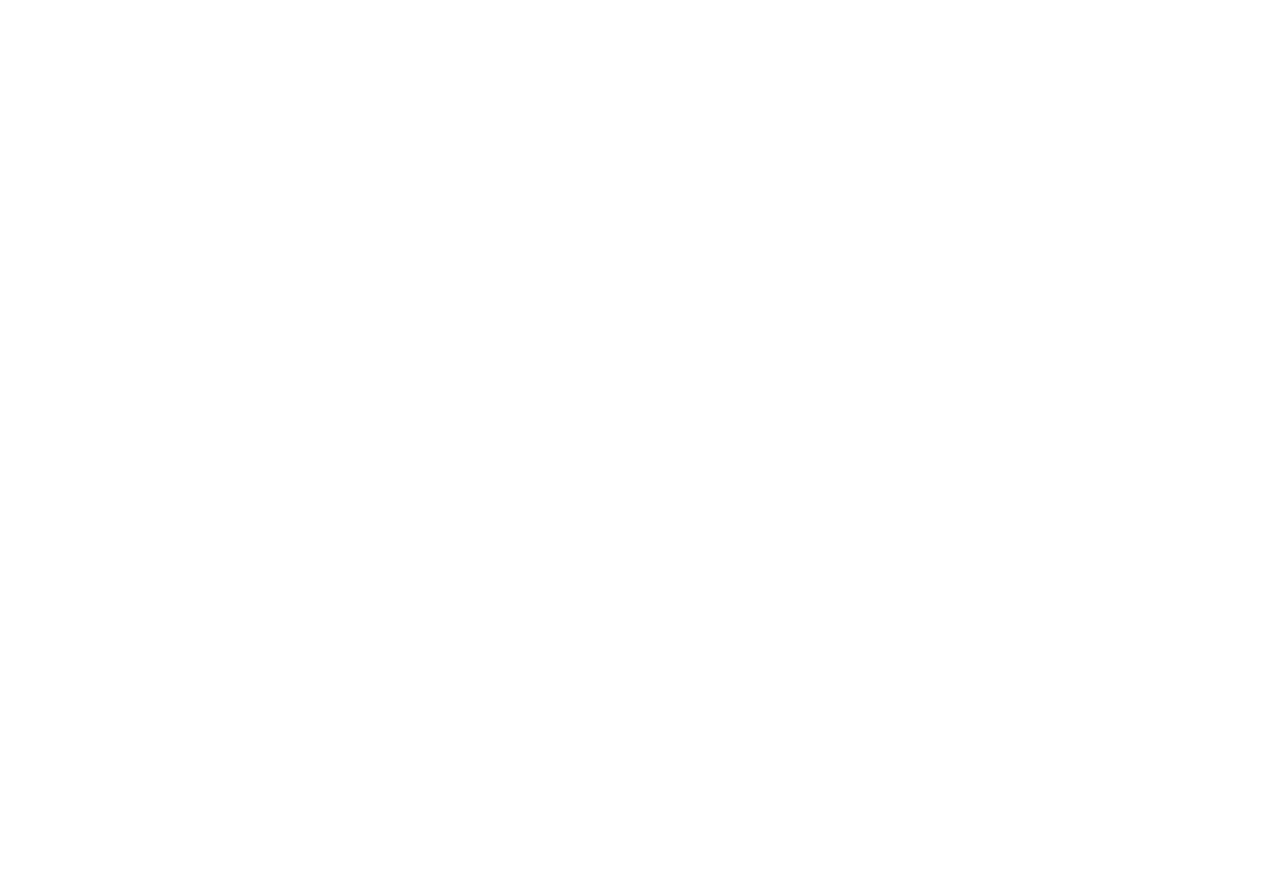
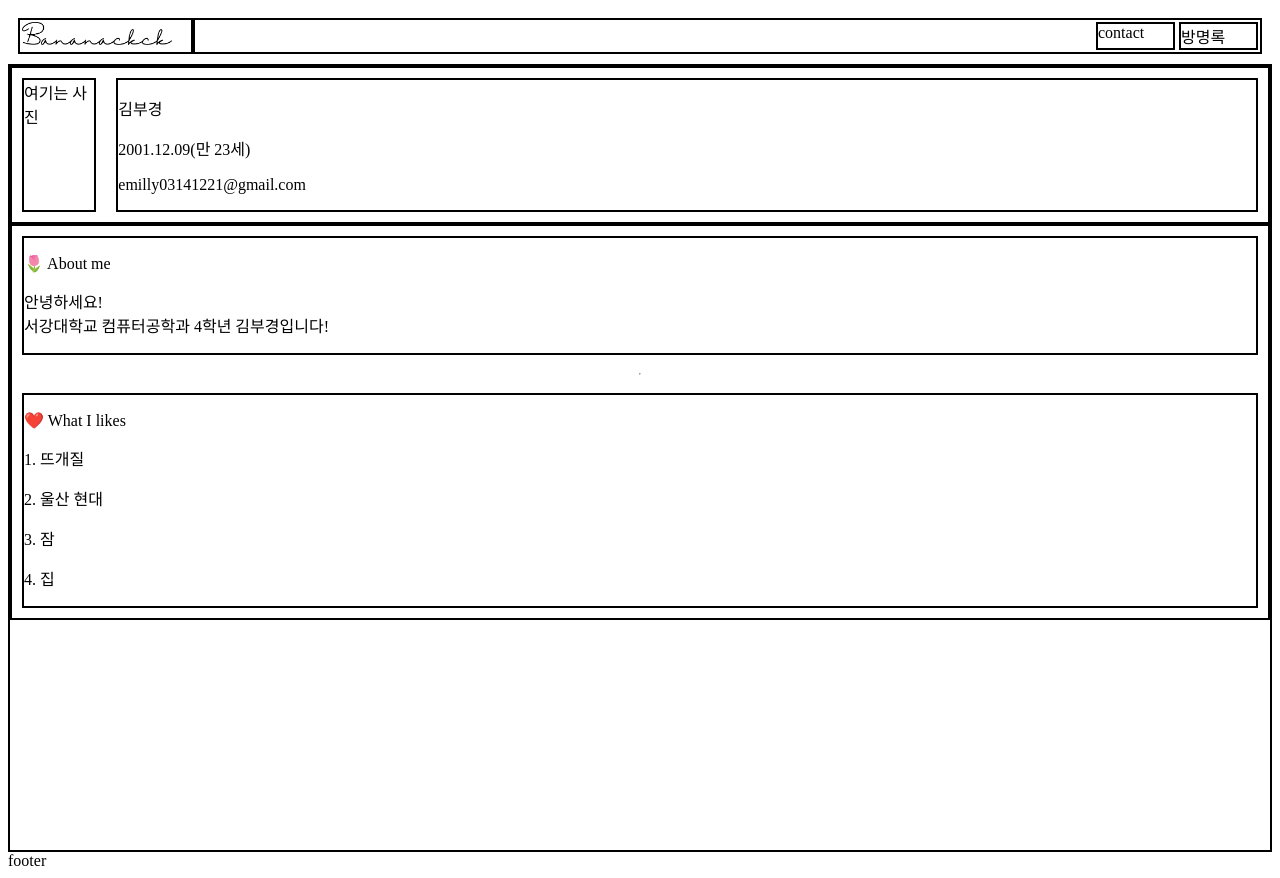
Before and after one commit to bananackck/My-homepage, a plain HTML site: page index.html in a window 1280 px wide. Before the commit the page ends 800 px from the top, so only its background shows below. Drawn offline with nearby package versions, Linux system fonts and the light colour scheme.

Commit message:
(Design) 전체 구조 설계계

```diff
--- a/index.html
+++ b/index.html
@@ -1,8 +1,61 @@
 <html>
     <head>
-        <title>리액트 배워보기</title>
+        <title>bananackck</title>
+        <link rel="stylesheet" href="style.css">
     </head>
     <body>
+        <header>
+            <div class="header-img-area">
+                <img src="./bananackck_caligraphy.png" class="header-img">
 
+            </div>
+            <div class="header-bar">
+                <div class="header-component">방명록</div>
+                <div class="header-component">contact</div>
+            </div>
+        </header>
+
+        <div class="container">
+            <div class="content-about-me">
+                <div class="my-photo">여기는 사진</div>
+                <div class="profile">
+                    <p>김부경</p>
+                    <p>2001.12.09(만 23세)</p>
+                    <p>emilly03141221@gmail.com</p>
+                </div>
+            </div>
+
+            <div class="content">
+                <div class="introduce">
+                   <p>🌷 About me </p>
+                   <p>
+                    안녕하세요!<br>
+                    서강대학교 컴퓨터공학과 4학년 김부경입니다!
+                   </p>
+                </div>
+                <hr>
+                <div class="likes">
+                    <p>❤️ What I likes</p>
+                    <p>1. 뜨개질</p>
+
+                    <p>2. 울산 현대</p>
+                    <p>3. 잠</p>
+                    <p>4. 집</p>
+                </div>
+            </div>
+        </div>
+        <footer>footer</footer>
+
+
+        <!--DOM contaioner(Root DOM node)-->
+
+        <!-- <div id="root"></div> -->
+
+        <!--react 가져오기-->
+        <script src="https://unpkg.com/react@18/umd/react.development.js" crossorigin></script>
+        <script src="https://unpkg.com/react-dom@18/umd/react-dom.development.js" crossorigin></script>
+
+        <!--react-dom 가져오기-->
+        <!-- <script src="MyButton.js"></script> -->
     </body>
 </html>
--- /dev/null
+++ b/style.css
@@ -0,0 +1,61 @@
+:root{
+    --marg: 10;
+}
+
+div{
+    border: 2px solid black;
+}
+
+header{
+    display: flex;
+    padding: 10;
+}
+.header-img-area{
+    width: 200;
+}
+.header-img{
+    width: 150;
+    margin: 2;
+}
+.header-bar{
+    width: 100%;
+    display: flex;
+    flex-direction: row-reverse;
+}
+.header-component{
+    width: 75;
+    margin: 2 2 2 2;
+
+}
+
+.container{
+    /* display: flex; */
+
+    height: 100%;
+}
+
+.content-about-me{
+    display: flex;
+
+    /* height: 100; */
+}
+.my-photo{
+    margin: var(--marg);
+
+}
+.profile{
+    margin: var(--marg);
+    width: 100%;
+}
+
+.content{
+    display: flex;
+    flex-direction: column;
+}
+.introduce{
+    margin: var(--marg);
+
+}
+.likes{
+    margin: var(--marg);
+}
```
Also changed, not shown: MyButton.js (added, +22 -0 lines), bananackck_caligraphy.png (added), 1 other file.
